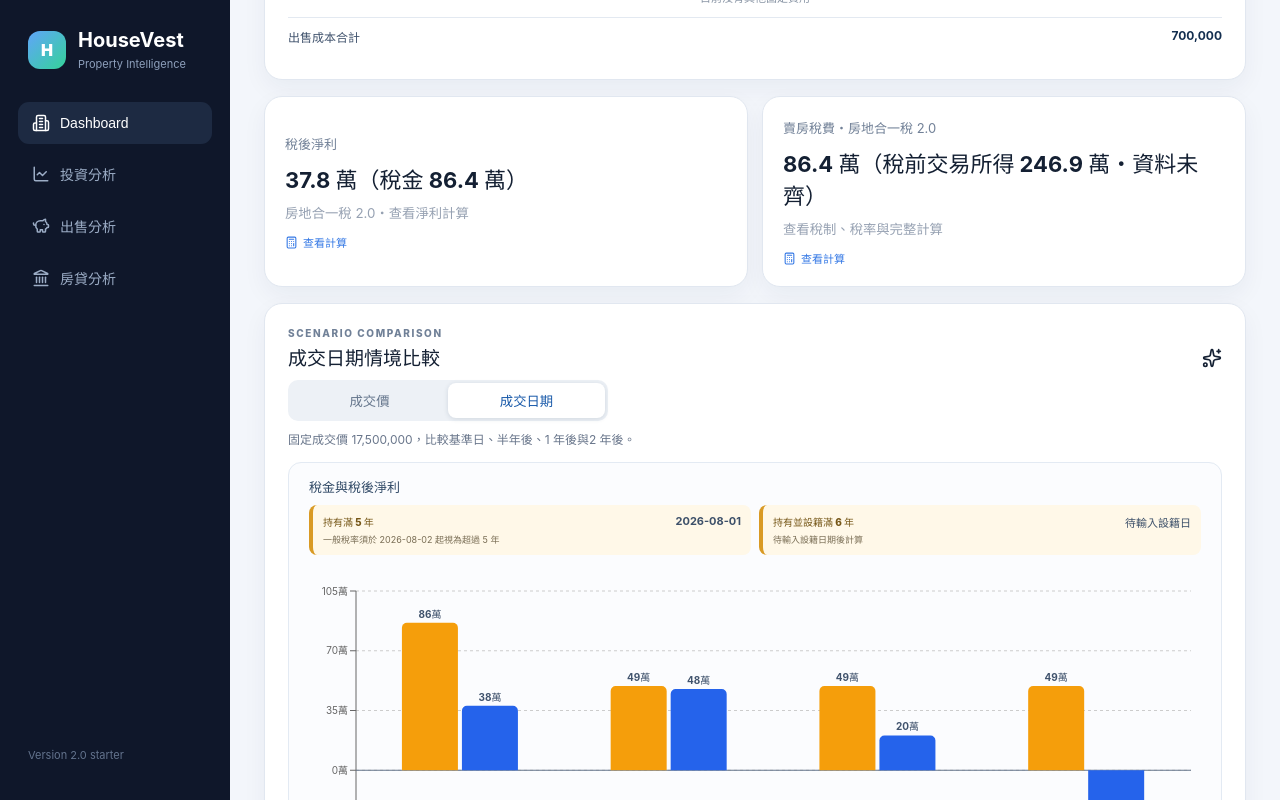
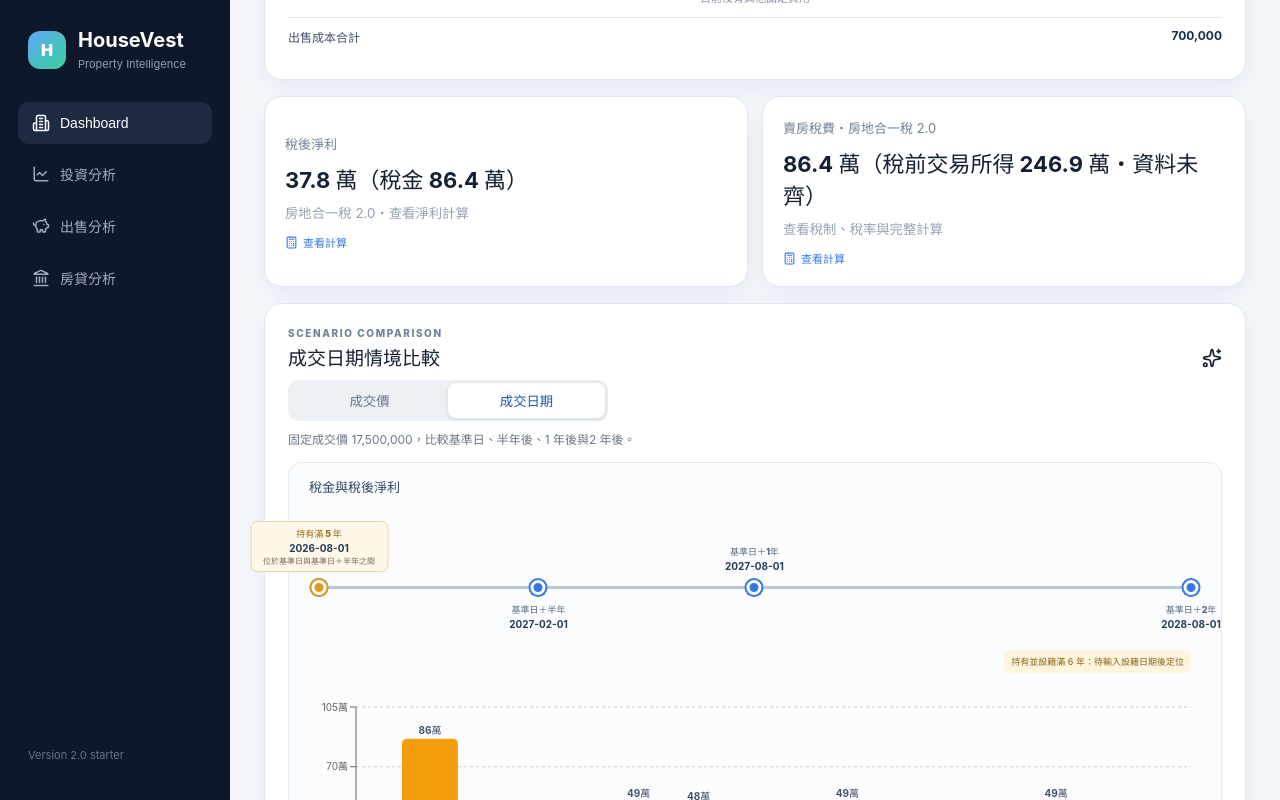
Before and after one commit to joycehakn/HouseVest, a React (Vite) app: page / in a window 1280 px wide. Both pictures are taken after a click on the button "成交日期". Shown: the part 1079-1879 px from the top of the page. Built offline with nearby package versions, Linux system fonts and the light colour scheme.

Commit message:
feat(scenarios): visualize legal dates on timeline

```diff
--- a/src/App.tsx
+++ b/src/App.tsx
@@ -231,6 +231,40 @@ function App() {
       },
     ]
   }, [inputs.purchaseDate, inputs.taxProfile.householdRegistrationDate])
+  const dateTimeline = useMemo(() => {
+    const references = dateComparisons.map(item => ({
+      key: item.key,
+      label: item.label,
+      date: item.saleDate,
+      kind: 'scenario' as const,
+    }))
+    const datedMilestones = dateMilestones
+      .filter((item): item is typeof item & { date: string } => item.date !== null)
+      .map((item, index) => ({
+        key: `milestone-${index}`,
+        label: item.label,
+        date: item.date,
+        note: item.note,
+        kind: 'milestone' as const,
+      }))
+    const allDates = [...references, ...datedMilestones].map(item => Date.parse(`${item.date}T00:00:00Z`))
+    const min = Math.min(...allDates)
+    const max = Math.max(...allDates)
+    const position = (date: string) => max === min ? 50 : (Date.parse(`${date}T00:00:00Z`) - min) / (max - min) * 100
+    const location = (date: string) => {
+      const nextIndex = references.findIndex(item => date < item.date)
+      if (nextIndex === 0) return `位於${references[0].label}之前`
+      if (nextIndex === -1) return `位於${references.at(-1)?.label}之後`
+      return `位於${references[nextIndex - 1].label}與${references[nextIndex].label}之間`
+    }
+    return {
+      items: [
+        ...references.map((item, index) => ({ ...item, position: position(item.date), lane: index % 2 })),
+        ...datedMilestones.map((item, index) => ({ ...item, position: position(item.date), lane: index % 2, location: location(item.date) })),
+      ],
+      missing: dateMilestones.filter(item => item.date === null),
+    }
+  }, [dateComparisons, dateMilestones])
 
   const details = useMemo<Record<string, CalculationDetail>>(() => ({
     marketValue: {
@@ -631,7 +665,14 @@ function App() {
           <div className="scenarioVisuals">
             <section className="scenarioChart">
               <h3>稅金與稅後淨利</h3>
-              {comparisonMode === 'date' && <div className="dateMilestones" aria-label="持有與設籍法規時間點">{dateMilestones.map(item => <div key={item.label}><span>{item.label}</span><strong>{item.date ?? '待輸入設籍日'}</strong><small>{item.note}</small></div>)}</div>}
+              {comparisonMode === 'date' && <div className="dateTimeline" aria-label="成交日期與法規時間軸">
+                <div className="timelineTrack" />
+                {dateTimeline.items.map(item => <div className={`timelinePoint ${item.kind} lane${item.lane}`} style={{ left: `${item.position}%` }} key={item.key}>
+                  <i />
+                  <div><span>{item.label}</span><strong>{item.date}</strong>{item.kind === 'milestone' && <small>{item.location}</small>}</div>
+                </div>)}
+                {dateTimeline.missing.map(item => <p className="timelineMissing" key={item.label}>{item.label}：待輸入設籍日期後定位</p>)}
+              </div>}
               <ResponsiveContainer width="100%" height={330}>
                 <BarChart data={scenarioChartData} margin={{ top: 32, right: 18, left: 5, bottom: 5 }} barCategoryGap="22%">
                   <CartesianGrid strokeDasharray="3 3" vertical={false} />
```
Also changed, not shown: src/styles.css.
